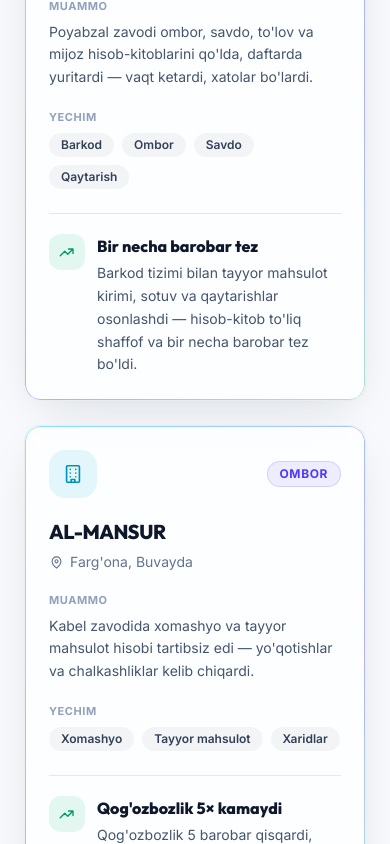
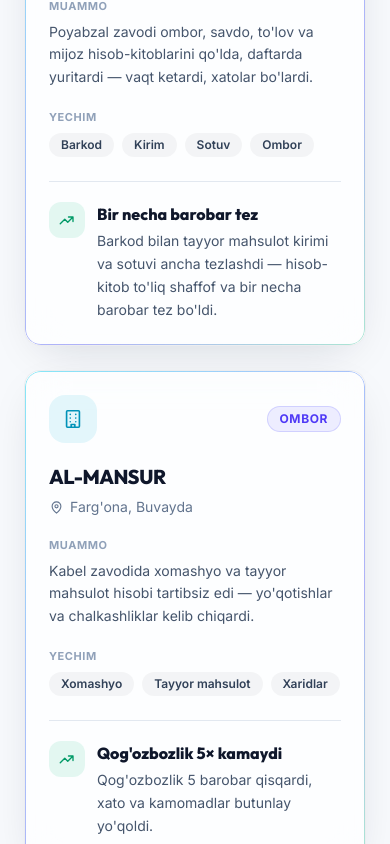
Before and after one commit to muqimjon/ovoza, an Angular app: page / in a window 390 px wide. Shown: the part 10120-10964 px from the top of the page. Built offline with nearby package versions, Linux system fonts and the light colour scheme.

Commit message:
reframe bekson barcode positively and use natural uz term for mobile staff

```diff
--- a/src/app/pages/home/sections/cases/cases.ts
+++ b/src/app/pages/home/sections/cases/cases.ts
@@ -35,9 +35,9 @@
         company: 'Bekson Shoes',
         location: "Farg'ona, Uchko'prik",
         challenge: "Poyabzal zavodi ombor, savdo, to'lov va mijoz hisob-kitoblarini qo'lda, daftarda yuritardi — vaqt ketardi, xatolar bo'lardi.",
-        solution: ['Barkod', 'Ombor', 'Savdo', 'Qaytarish'],
+        solution: ['Barkod', 'Kirim', 'Sotuv', 'Ombor'],
         metric: 'Bir necha barobar tez',
-        result: "Barkod tizimi bilan tayyor mahsulot kirimi, sotuv va qaytarishlar osonlashdi — hisob-kitob to'liq shaffof va bir necha barobar tez bo'ldi.",
+        result: "Barkod bilan tayyor mahsulot kirimi va sotuvi ancha tezlashdi — hisob-kitob to'liq shaffof va bir necha barobar tez bo'ldi.",
       },
       {
         icon: 'building',
@@ -75,9 +75,9 @@
         company: 'Bekson Shoes',
         location: 'Фергана, Учкуприк',
         challenge: 'Обувная фабрика вела склад, продажи, платежи и расчёты с клиентами вручную, в тетрадях — уходило время и появлялись ошибки.',
-        solution: ['Штрихкод', 'Склад', 'Продажи', 'Возвраты'],
+        solution: ['Штрихкод', 'Приёмка', 'Продажи', 'Склад'],
         metric: 'В несколько раз быстрее',
-        result: 'Со штрихкодовой системой приём готовой продукции, продажи и возвраты упростились — учёт стал полностью прозрачным и в разы быстрее.',
+        result: 'Со штрихкодом приёмка готовой продукции и продажи заметно ускорились — учёт стал полностью прозрачным и в разы быстрее.',
       },
       {
         icon: 'building',
@@ -115,9 +115,9 @@
         company: 'Bekson Shoes',
         location: 'Fergana, Uchkuprik',
         challenge: 'The footwear factory ran inventory, sales, payments and customer ledgers by hand in paper books — slow and error-prone.',
-        solution: ['Barcode', 'Inventory', 'Sales', 'Returns'],
+        solution: ['Barcode', 'Receiving', 'Sales', 'Inventory'],
         metric: 'Several times faster',
-        result: 'With the barcode system, receiving finished goods, sales and returns became easy — accounting is fully transparent and several times faster.',
+        result: 'With barcodes, receiving finished goods and sales became much faster — accounting is fully transparent and several times faster.',
       },
       {
         icon: 'building',
--- a/src/app/pages/home/sections/team/team.ts
+++ b/src/app/pages/home/sections/team/team.ts
@@ -35,7 +35,7 @@
         initials: 'AS',
         name: 'Avazbek Siddiqov',
         role: 'Desktop & Mobile Developer',
-        desc: 'Loyihaning mijoz har kuni ko‘radigan qismiga javobgar: kassa va omborda uzilmay ishlaydigan Windows dasturlari hamda dala xodimlari va sotuvchilar uchun mobil ilovalar. Foydalanuvchi qulayligi va tezligi uning zimmasida.',
+        desc: 'Loyihaning mijoz har kuni ko‘radigan qismiga javobgar: kassa va omborda uzilmay ishlaydigan Windows dasturlari hamda savdo agentlari va sotuvchilar uchun mobil ilovalar. Foydalanuvchi qulayligi va tezligi uning zimmasida.',
         tagsIcon: 'smartphone',
         tags: 'Windows • iOS • Android',
       },
```
